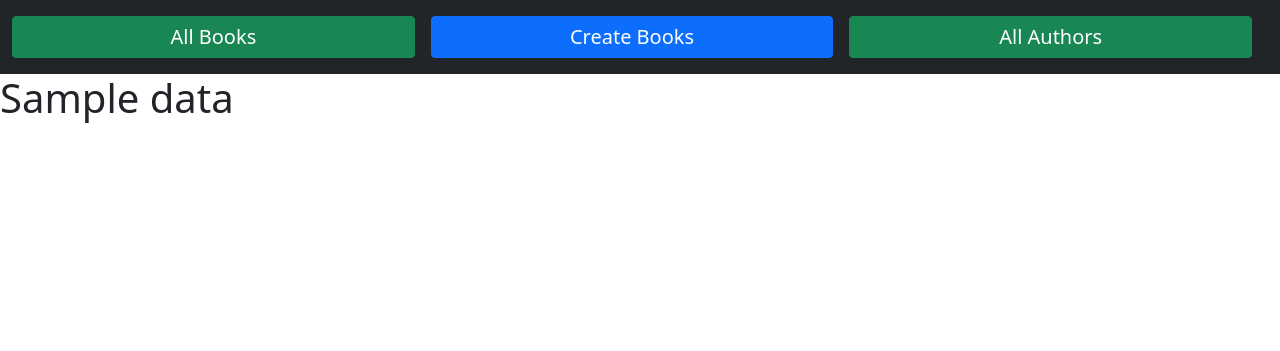
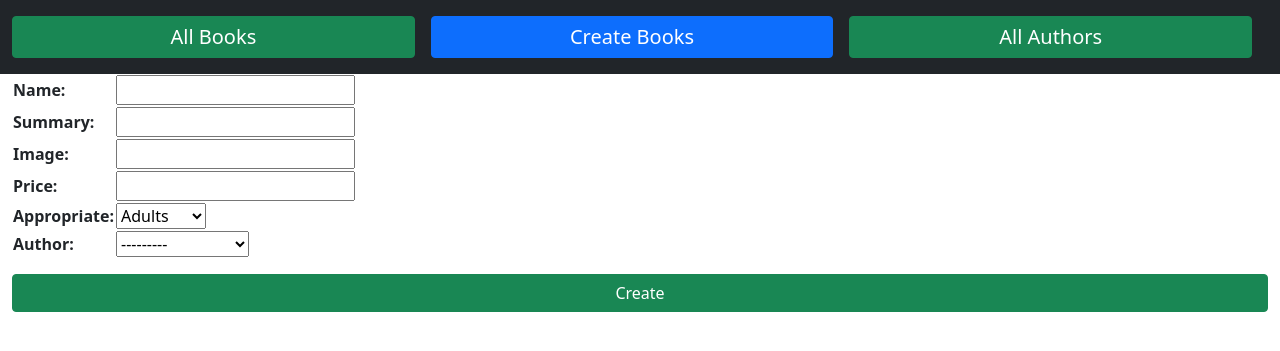
Before and after one commit to MohamedAlabasy/Learn-Django-Book-App-ITI, a Django app: template books/templates/books/create_book.html in a window 1280 px wide. Shown: the top 351 px of the page. Run offline with Django 4.2, Linux system fonts and the light colour scheme; tables that the repository leaves empty hold one stand-in row (values such as "Sample post"); the template is opened without the code that fills it: values that come from a table or form of the project are taken from there, most other values are stand-ins (such as "Sample title", 1, 10 or a date in 2020).

Commit message:
finish create new book

```diff
--- a/books/forms.py
+++ b/books/forms.py
@@ -1,4 +1,33 @@
 from django import forms
+from django.core.exceptions import ValidationError
+from .models import Book
 
 
 # class
+class CreateBooks(forms.ModelForm):
+    class Meta:
+        model = Book
+        fields = [
+            "name",
+            "summary",
+            "image",
+            "price",
+            "appropriate",
+            "author",
+        ]
+
+
+# class CreateBooks(forms.Form):
+    # name = forms.CharField(label='Enter book Name', widget=forms.TextInput)
+    # summary = forms.CharField(label='Enter book Summary')
+    # image = forms.URLField(label='Enter Book image')
+    # price = forms.IntegerField(label='Enter Book Price')
+    # appropriate = forms.CharField(label='Enter Book Appropriate')
+    # author = forms.IntegerField(label='Enter Book Author Name')
+
+    # # custom ValidationError
+
+    #     def clean_price(self):
+    #         if self.cleaned_data['price'] == 0:
+    #             raise ValidationError("Your price must be more than 0 ")
+    #         return self.changed_data["price"]
--- a/books/templates/books/create_book.html
+++ b/books/templates/books/create_book.html
@@ -4,5 +4,15 @@
 
 
 {% block content %}
-<h1>{{data}}</h1>
+<div class="container-fluid">
+
+    <form action="{% url 'create_book' %}" method="post">
+        {% csrf_token %}
+        <table class="form-table">
+            {# {{form.errors}} #}
+            {{form.as_table}}
+        </table>
+        <input type="submit" class="btn btn-success w-100 my-3" value="Create">
+    </form>
+</div>
 {% endblock %}
```
Also changed, not shown: books/views.py (+35 -4 lines).
